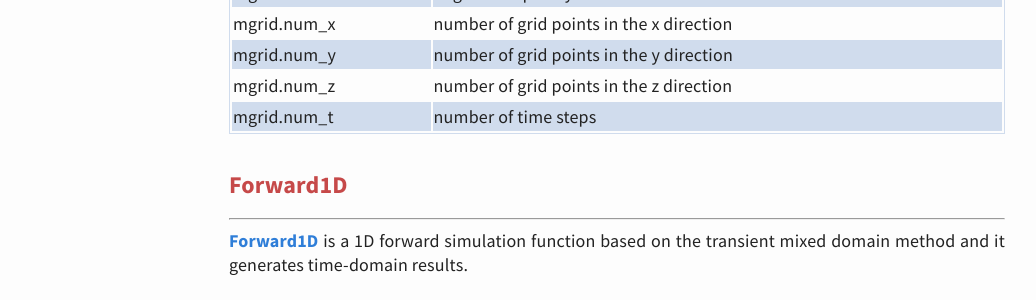
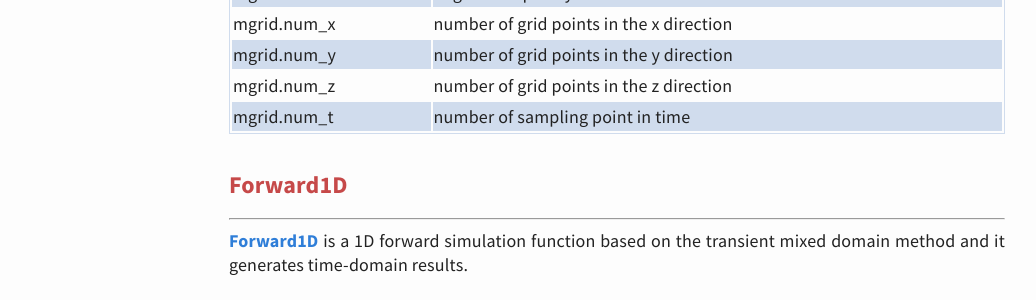
Before and after one commit to m-SOUND/mSOUND, a Jekyll site: the page built from function.html, in a window 1280 px wide and 900 px high, scrolled down 1636 px. Shown: the part 155-455 px from the top of the window, without its empty margins (23-1059 px from the left). Built offline with Jekyll 4.4.1, drawn with Linux system fonts in a browser that asks for light colours.

Commit message:
Update function.html

```diff
--- a/function.html
+++ b/function.html
@@ -112,7 +112,7 @@ mgrid = set_grid(dt, t_length, dx, x_length, dy, y_length, dz, z_length);  <font
     <td>mgrid.num_z</td><td>number of grid points in the z direction</td>
   </tr>
   <tr>
-    <td>mgrid.num_t</td><td>number of time steps</td>
+    <td>mgrid.num_t</td><td>number of sampling point in time</td>
   </tr>
  </table>
 <br>
```
